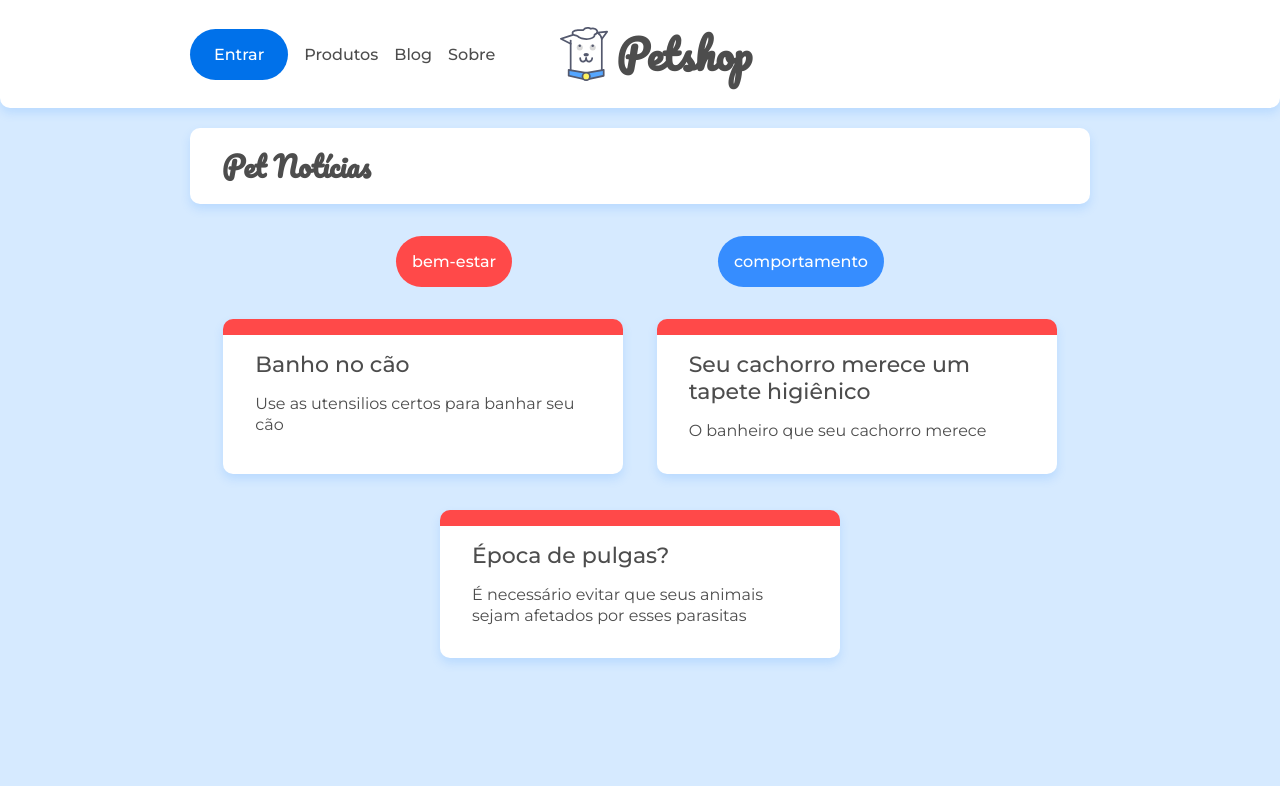
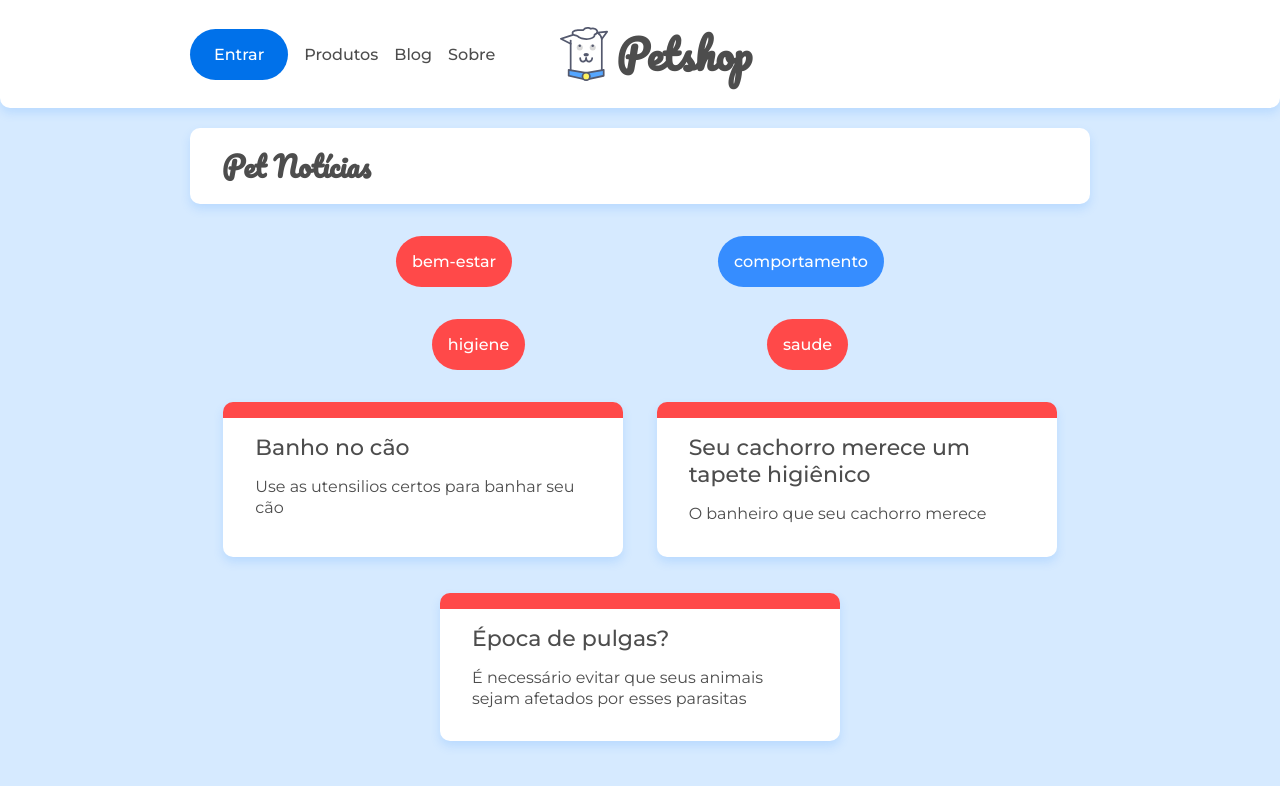
Before and after one commit to sucodelarangela/doguito-blog, a React (Create React App) app: page /categoria/bem-estar in a window 1280 px wide. Shown: the top 786 px of the page. Built offline with nearby package versions, Linux system fonts and the light colour scheme; data requests are answered from the project's data file.

Commit message:
subcategories shown

```diff
--- a/src/App.jsx
+++ b/src/App.jsx
@@ -19,7 +19,7 @@ function App() {
             <Routes>
                 <Route path='/' element={<Home />} />
                 <Route path='/sobre' element={<Sobre />} />
-                <Route path='/categoria/:id' element={<Categoria />} />
+                <Route path='/categoria/:id/*' element={<Categoria />} />
                 <Route path='/posts/:id' element={<Post />} />
                 <Route path='*' element={<NotFound />} />
             </Routes>
--- a/src/paginas/Categoria/index.jsx
+++ b/src/paginas/Categoria/index.jsx
@@ -1,13 +1,34 @@
-import React from 'react';
-import { useParams } from 'react-router-dom';
+import { useEffect, useState } from 'react';
+import { Link, Route, Routes, useParams } from 'react-router-dom';
+import { busca } from '../../api/api';
+
+import styled from 'styled-components';
+import { corContrasteClaro, fontePesoCategorias } from '../../assets/css/UI/variaveis';
 
 import { Container, TituloPagina } from '../../assets/css/UI';
 
 import ListaCategorias from '../../components/ListaCategorias';
+import { Categorias } from '../../components/ListaCategorias/styles';
 import ListaPost from '../../components/ListaPost';
+import Subcategoria from '../Subcategoria';
+
+const SubcategoriaLista = styled.li`
+    font-weight: ${fontePesoCategorias};
+    background-color: ${corContrasteClaro};
+    border-radius: 3rem;
+    padding: 1rem;
+`;
 
 const Categoria = () => {
     const { id } = useParams();
+    const [subcategorias, setSubcategorias] = useState([]);
+
+    useEffect(() => {
+        busca(`/categorias/${id}`, (categoria) => {
+            setSubcategorias(categoria.subcategorias);
+        });
+    }, [id]);
+
     return (
         <>
             <Container>
@@ -15,8 +36,24 @@ const Categoria = () => {
             </Container>
 
             <ListaCategorias />
+            <Categorias className='container'>
+                {
+                    subcategorias.map((subcategoria) => (
+                        <Link to={`${subcategoria}`} key={subcategoria}>
+                            <SubcategoriaLista className={`lista-categorias__categoria--${id}`}>
+                                {subcategoria}
+                            </SubcategoriaLista>
+                        </Link>
+                    ))
+                }
+            </Categorias>
 
-            <ListaPost url={`/posts?categoria=${id}`} />
+            <Routes>
+                {/* Buscando os posts específicos de cada categoria usando o caminho atual da url (index) */}
+                <Route index element={<ListaPost url={`/posts?categoria=${id}`} />} />
+                {/* renderizando os posts das subcategorias */}
+                <Route path=':subcategoria' element={<Subcategoria />} />
+            </Routes>
         </>
     );
 };
--- a/src/paginas/Post/index.jsx
+++ b/src/paginas/Post/index.jsx
@@ -15,7 +15,7 @@ const Post = () => {
                 // se a rota não for encontrada, redireciona para a página 404
                 navigate('/404', { replace: true });
             });
-    }, [id]);
+    }, [id, navigate]);
 
     return (
         <main className="container flex--centro">
--- /dev/null
+++ b/src/paginas/Subcategoria/index.jsx
@@ -0,0 +1,13 @@
+import { useParams } from 'react-router-dom';
+
+import ListaPost from '../../components/ListaPost';
+
+const Subcategoria = () => {
+    const { subcategoria } = useParams();
+
+    return (
+        <ListaPost url={`/posts?subcategoria=${subcategoria}`} />
+    );
+};
+
+export default Subcategoria;
```
